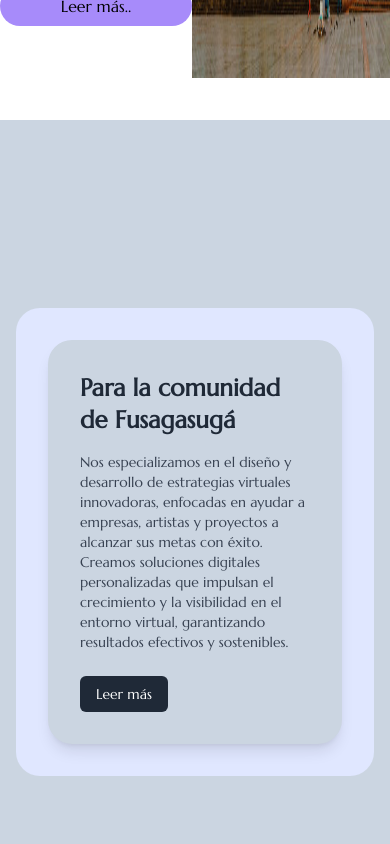
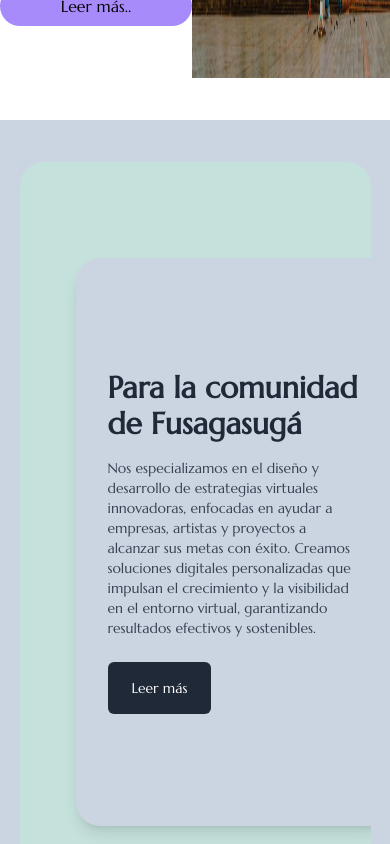
Before and after one commit to dagarciagil/Fusga, a React (Vite) app: page / in a window 390 px wide. Shown: the part 820-1664 px from the top of the page. Built offline with nearby package versions, Linux system fonts and the light colour scheme.

Commit message:
Cambios home y suscribe

```diff
--- a/src/pages/Home.tsx
+++ b/src/pages/Home.tsx
@@ -33,12 +33,11 @@ export const Home = () => {
           </aside>
         </section>
       </main>
-      <article className="h-screen content-center bg-slate-300 overflow-hidden bg-no-repeat lg:h-screen">
-        <section className="relative py-16 px-4 md:px-8 max-w-6xl mx-auto">
-          <div className="flex justify-between flex-row relative bg-indigo-100 rounded-3xl p-8 md:p-12 overflow-hidden">
+      <article className="flex h-screen justify-center items-center content-center bg-slate-300 overflow-hidden bg-no-repeat lg:h-screen">
+        <div className="py-16 flex h-[90%] px-4 w-[90%] flex-row relative content-center items-center bg-green-200 bg-opacity-35 rounded-3xl p-8 md:p-12 overflow-hidden">
 
-            <div className="relative z-10 w-[30rem] bg-slate-300 rounded-3xl p-8 md:p-10 shadow-lg">
-              <h2 className="text-2xl md:text-3xl font-bold mb-4 text-gray-800">Para la comunidad de Fusagasugá</h2>
+          <div className="flex flex-col items-start content-center justify-center relative z-10 w-[35rem] h-[90%] bg-slate-300 rounded-3xl p-8 md:p-10 shadow-lg left-10">
+            <h2 className="text-3xl md:text-4xl font-bold mb-4 text-gray-800">Para la comunidad de Fusagasugá</h2>
 
             <p className="text-sm md:text-base text-gray-700 mb-6">
               Nos especializamos en el diseño y desarrollo de estrategias virtuales innovadoras, enfocadas en ayudar
@@ -47,16 +46,15 @@ export const Home = () => {
               sostenibles.
             </p>
 
-              <button className="bg-gray-800 hover:bg-gray-700 text-white text-sm py-2 px-4 rounded-md transition duration-300">
+            <button className="bg-gray-800 hover:bg-gray-700 text-white text-sm py-4 px-6 rounded-md transition duration-300">
               Leer más
             </button>
           </div>
 
-            <aside className="absolute top-7 left-[30rem] w-[35rem] h-[27rem] rounded-3xl bg-slate-400 overflow-hidden md:block">
+          <aside className="absolute top-7 left-[30rem] w-[61%] h-[90%] shadow-lg rounded-3xl bg-slate-400 overflow-hidden md:block">
             <img src="" alt="Aquí va la imagen" />
           </aside>
         </div>
-        </section>
       </article>
 
       <Suscribe />
--- a/src/pages/Suscribe.tsx
+++ b/src/pages/Suscribe.tsx
@@ -3,29 +3,29 @@ export const Suscribe = () => {
     <>
       <main className="flex justify-center items-center h-screen w-screen bg-gray-100">
         {/* Contenedor*/}
-        <section className="bg-white p-10 rounded-lg shadow-xl w-full max-w-4xl">
+        <section className="bg-white p-10 rounded-lg shadow-xl max-w-4xl">
           <article className="flex flex-col justify-between items-center space-y-8">
-            <header className="mb-6 w-full">
+            <header className="mb-6">
               <h1 className="text-4xl font-bold text-center text-gray-800">
                 Suscribirse
               </h1>
             </header>
-            <div className="mb-8 w-full">
+            <div className="mb-8">
               <p className="text-center text-gray-600">
                 Suscríbete a nuestro boletín para mantenerte informado sobre las
                 últimas novedades, servicios y oportunidades que Fusga tiene para ti.
               </p>
             </div>
-            <form className="flex flex-col w-full gap-6">
+            <form className="flex flex-col gap-6">
               <input
                 type="email"
                 id="email"
                 placeholder="ejemplo@correo.com"
-                className="border border-gray-300 p-3 rounded w-full focus:outline-none focus:ring-2 focus:ring-violet-400"
+                className="border border-gray-300 p-3 rounded focus:outline-none focus:ring-2 focus:ring-violet-400"
               />
               <button
                 type="submit"
-                className="hover:bg-violet-600 bg-violet-400 text-white rounded-full h-12 w-full mt-6"
+                className="hover:bg-violet-600 bg-violet-400 text-white rounded-full h-12 mt-6"
               >
                 Suscribirse
               </button>
```
Lines whose indentation alone changed are shown as unchanged.
